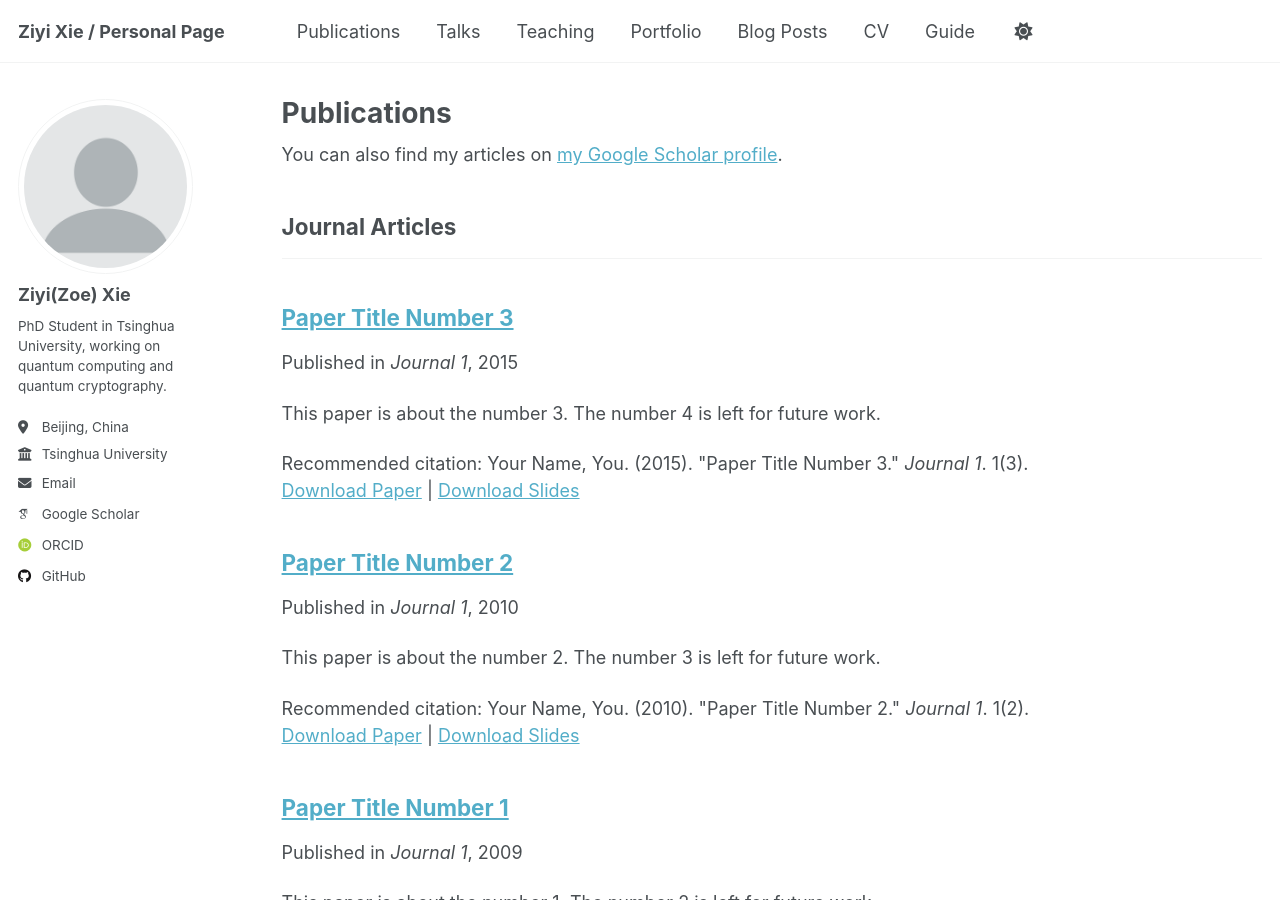
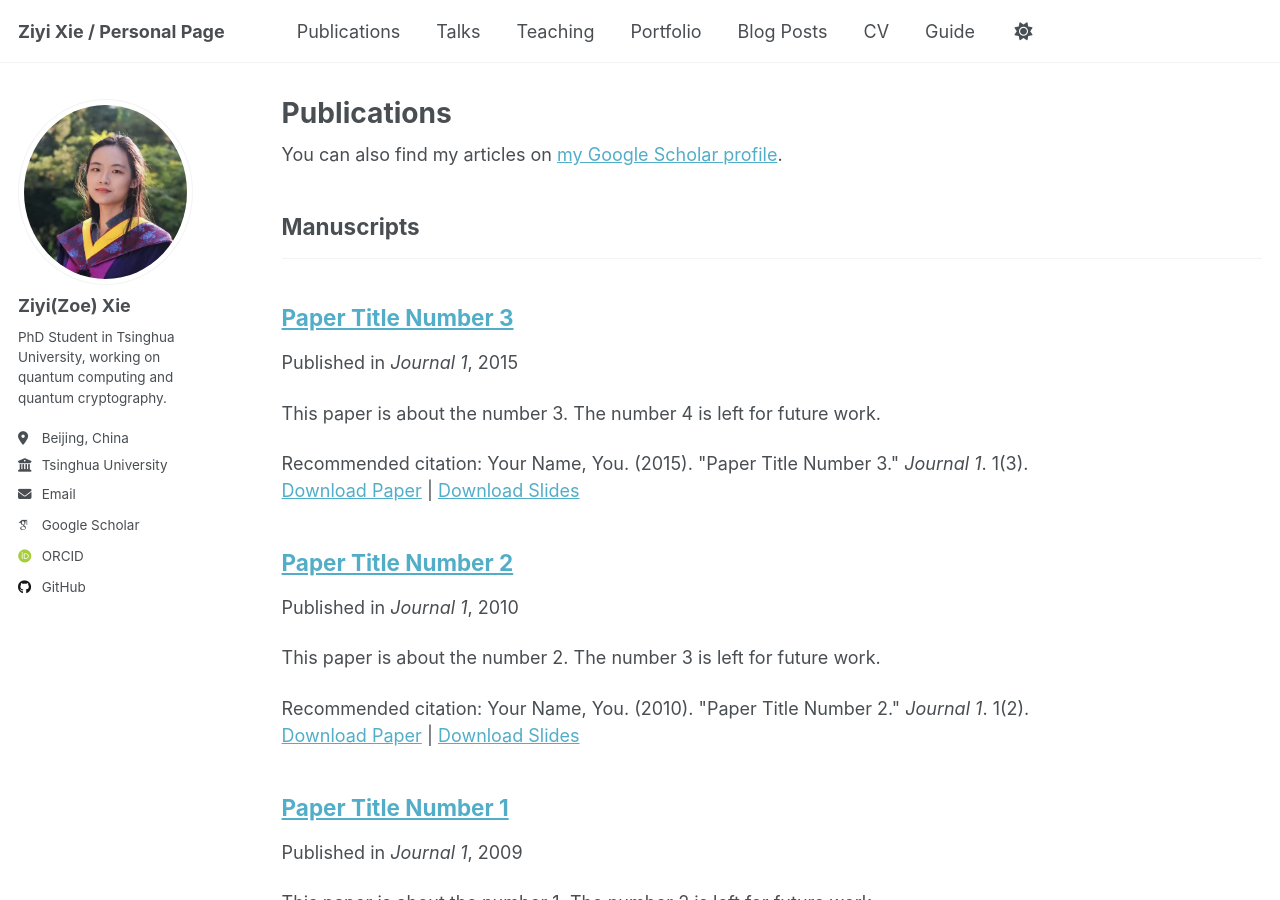
Before and after one commit to zoeabcd/zoeabcd.github.io, a Jekyll site: the page built from _pages/publications.html, in a window 1280 px wide and 900 px high. Built offline with Jekyll 4.4.1, drawn with Linux system fonts in a browser that asks for light colours; some web fonts are replaced; a script that is not in the unit is left out.

Commit message:
upd config.yml

```diff
--- a/_config.yml
+++ b/_config.yml
@@ -16,14 +16,14 @@ description              : &description "Ziyi Xie's academic portfolio"   # Upda
 url                      : https://zoeabcd.github.io # The base hostname & protocol for your site e.g. "https://[your GitHub username].github.io",
                                                            # or if you already have some other page hosted on Github then use "https://[your GitHub username].github.io/[Your Repo Name]"
 baseurl                  : "" # the subpath of your site, e.g. "/blog"
-repository               : "zoeabcd/zoeabcd.github.io"
+repository               : "academicpages/academicpages.github.io"
 
 # Site Author - The following control what appear as part of the author content on the side bar.
 #               If a field is blank the icon and link will not appear, otherwise it will be shown.
 #               Additional customization can be done by editing /_includes/author-profile.html
 author:
   # Biographic information
-  avatar           : "profile.png"
+  avatar           : "my_pic.jpg"
   name             : "Ziyi(Zoe) Xie"
   pronouns         : # example: "she/her"
   bio              : "PhD Student in Tsinghua University, working on quantum computing and quantum cryptography."
@@ -81,10 +81,12 @@ author:
 
 # Publication Category - The following the list of publication categories and their headings
 publication_category:
-  books:
-    title: 'Books'
+  underreview:
+    title: 'Under Review'
+  preprints:
+    title: 'Preprints'
   manuscripts:
-    title: 'Journal Articles'
+    title: 'Manuscripts'
   conferences:
     title: 'Conference Papers'
 
```
